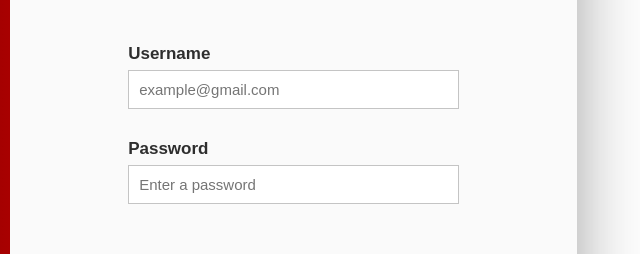
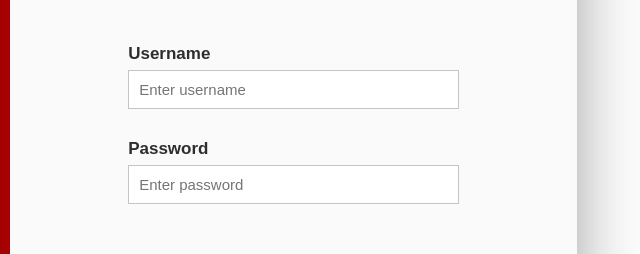
Before and after one commit to arjieLopez/arjieLopez.github.io, a plain HTML site: page LE_BRMS/index.html in a window 1280 px wide. Shown: the part 224-478 px from the top of the page, 488-1128 px from the left. Drawn offline with Linux system fonts and the light colour scheme.

Commit message:
Add files via upload

```diff
--- a/LE_BRMS/index.html
+++ b/LE_BRMS/index.html
@@ -54,9 +54,9 @@
                 <div id="form">
                 <form action="">
                     <b>Username</b> <br>
-                    <input type="text" class="textbox" placeholder="example@gmail.com"><br>
+                    <input type="text" class="textbox" placeholder="Enter username"><br>
                     <b>Password</b> <br>
-                    <input type="password" name="" class="textbox" placeholder="Enter a password"><br>
+                    <input type="password" name="" class="textbox" placeholder="Enter password"><br>
                     <input type="submit" name="" id="btn" value="Login">
                 </form>
                 </div>
```
